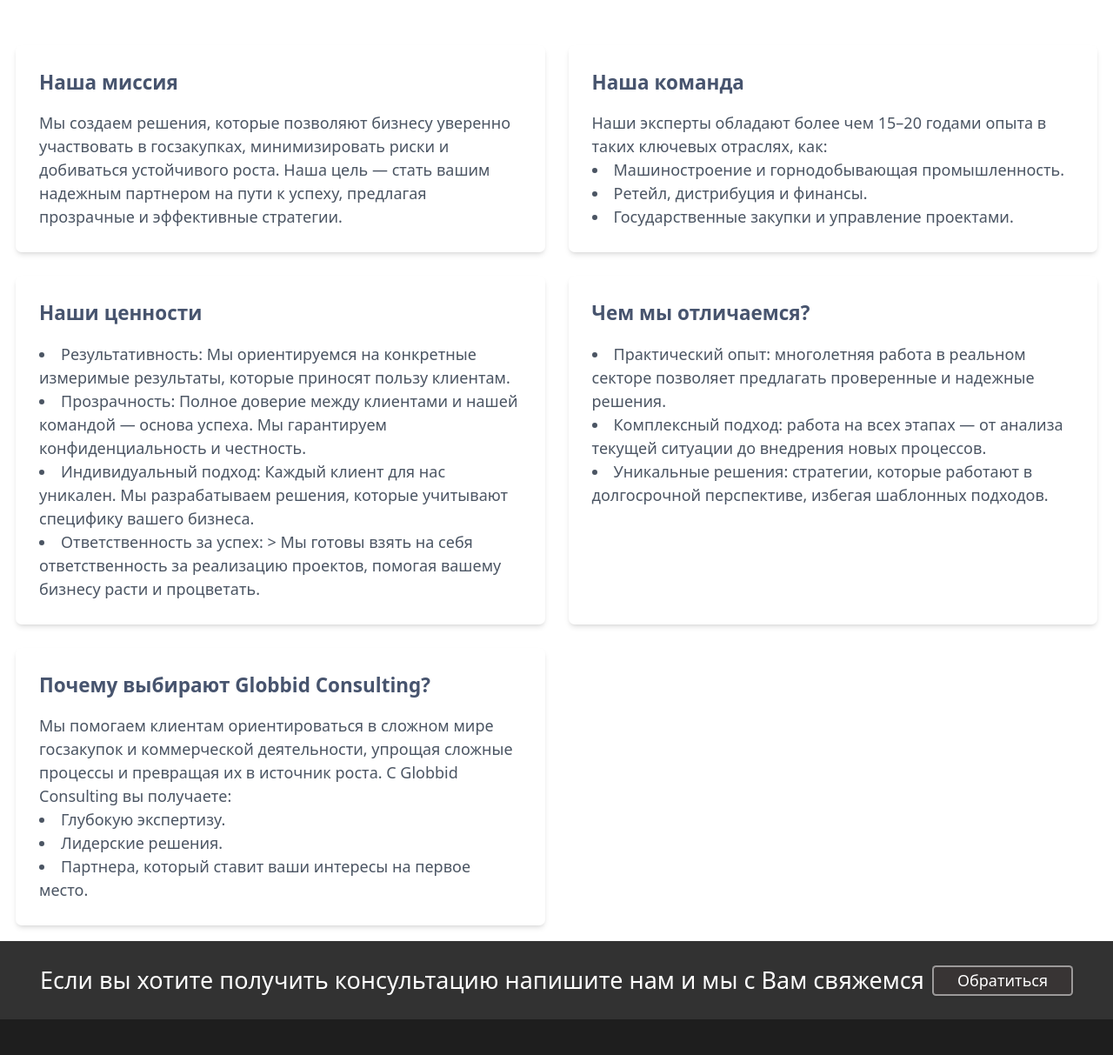
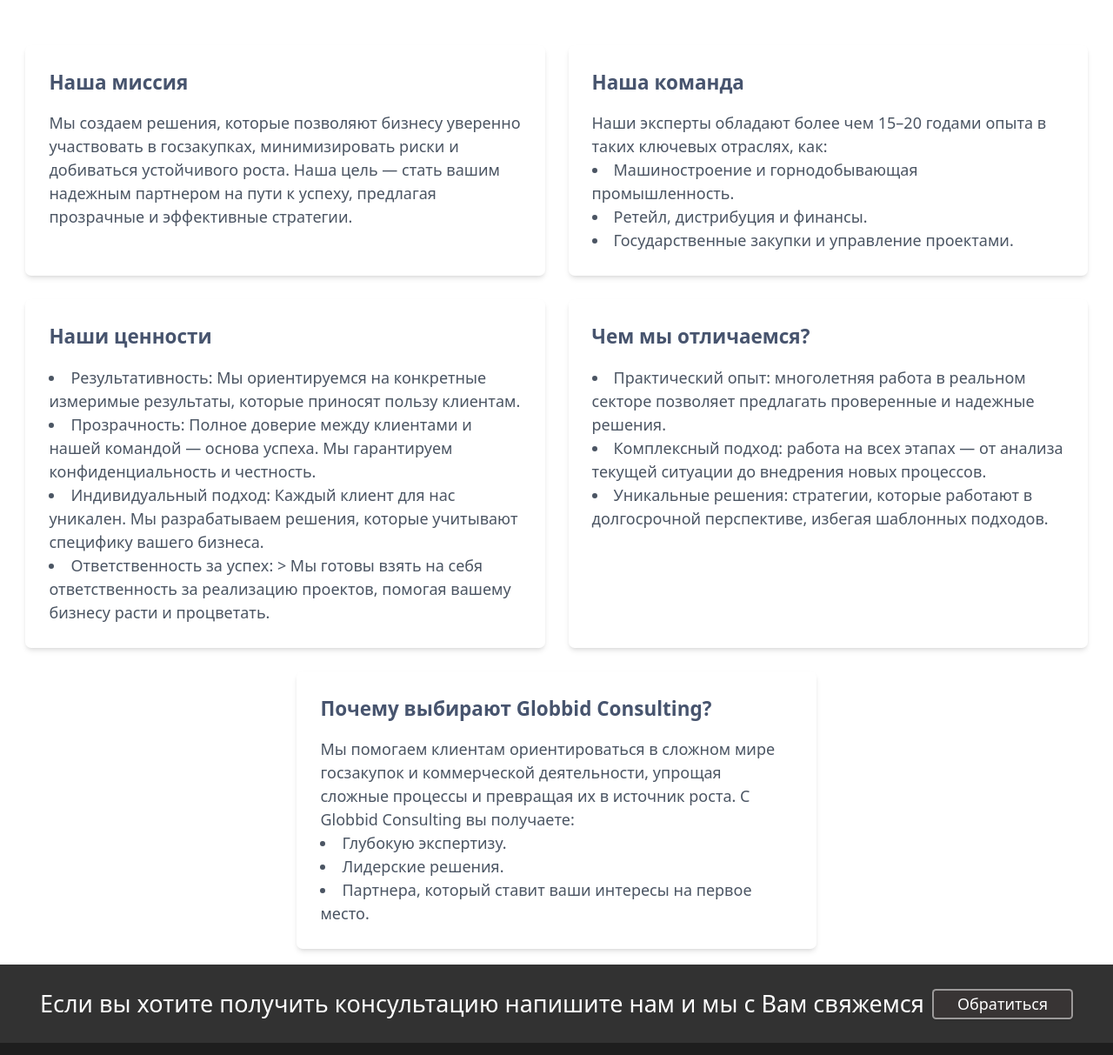
Before and after one commit to EraliTemirov/Cunsulting, a website: page about.html in a window 1280 px wide. Shown: the part 767-1980 px from the top of the page at 87% size. Drawn offline with nearby package versions, Linux system fonts and the light colour scheme; a web font is replaced by a local one.

Commit message:
add about page

```diff
--- a/about.html
+++ b/about.html
@@ -318,13 +318,12 @@
         <div
           class="absolute inset-0 flex items-center justify-center text-white text-2xl font-bold bg-black bg-opacity-50"
         >
-          <!-- Your text goes here -->
           <span>Globbid Consulting — «Объединяя возможности и рынки»</span>
         </div>
       </div>
 
-      <div class="max-w-6xl mx-auto p-4 grid grid-cols-1 md:grid-cols-2 gap-6">
-        <div class="card bg-white shadow-md rounded-md p-6">
+      <div class="max-w-6xl mx-auto p-4 md:flex md:flex-wrap md:justify-center gap-6">
+        <div class="card md:w-[48%] bg-white shadow-md rounded-md p-6">
           <h2 class="text-xl font-semibold text-[#47546e] mb-4">Наша миссия</h2>
           <p class="text-gray-600">
             Мы создаем решения, которые позволяют бизнесу уверенно участвовать в
@@ -334,7 +333,7 @@
           </p>
         </div>
 
-        <div class="card bg-white shadow-md rounded-md p-6">
+        <div class="card md:w-[48%] bg-white shadow-md rounded-md p-6">
           <h2 class="text-xl font-semibold text-[#47546e] mb-4">
             Наша команда
           </h2>
@@ -349,7 +348,7 @@
           </ul>
         </div>
 
-        <div class="card bg-white shadow-md rounded-md p-6">
+        <div class="card md:w-[48%] bg-white shadow-md rounded-md p-6">
           <h2 class="text-xl font-semibold text-[#47546e] mb-4">
             Наши ценности
           </h2>
@@ -374,7 +373,7 @@
           </ul>
         </div>
 
-        <div class="card bg-white shadow-md rounded-md p-6">
+        <div class="card md:w-[48%] bg-white shadow-md rounded-md p-6">
           <h2 class="text-xl font-semibold text-[#47546e] mb-4">
             Чем мы отличаемся?
           </h2>
@@ -394,7 +393,7 @@
           </ul>
         </div>
 
-        <div class="card bg-white shadow-md rounded-md p-6">
+        <div class="card md:w-[48%] bg-white shadow-md rounded-md p-6 ">
           <h2 class="text-xl font-semibold text-[#47546e] mb-4">
             Почему выбирают Globbid Consulting?
           </h2>
--- a/sass/index.scss
+++ b/sass/index.scss
@@ -13,3 +13,10 @@
 .bebas-neue-regular{
    font-family: 'GillSansMTCondensed', sans-serif;
 }
+
+@media (min-width: 768px) {
+   .last-card {
+     grid-column: span 2; /* 2 ta ustunni qamrab oladi */
+     justify-self: center; /* o'rta bo'lishi uchun */
+   }
+ }
```
Also changed, not shown: css/style.css, 1 other file.
